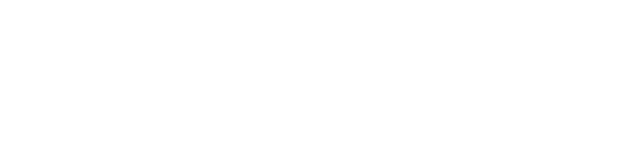
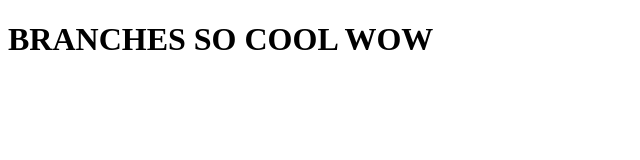
Before and after one commit to sarahmgans/collaboration-nation, a plain HTML site: page index.html in a window 1280 px wide. Shown: the whole page, without its empty margins (0-640 px from the left). Drawn offline with Linux system fonts and the light colour scheme.

Commit message:
added an h1

```diff
--- a/index.html
+++ b/index.html
@@ -7,6 +7,6 @@
   <title>Git branching lesson on test</title>
 </head>
 <body>
-
+  <h1>BRANCHES SO COOL WOW</h1>
 </body>
 </html>
```
Also changed, not shown: 1 other file.
